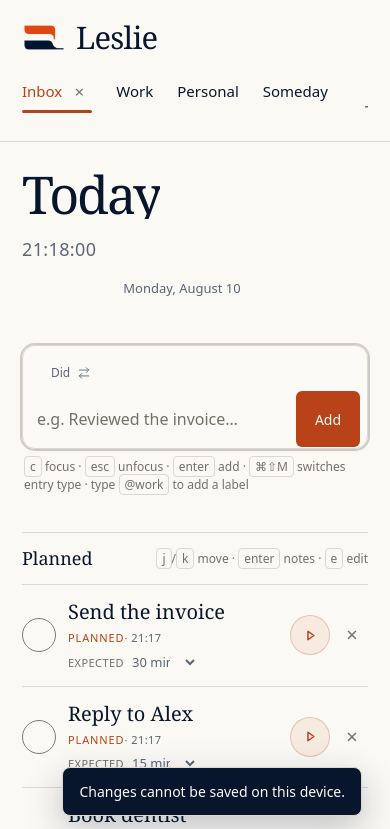
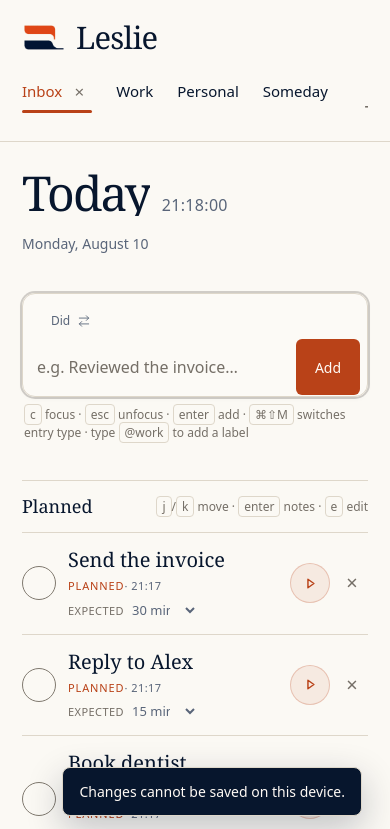
Before and after one commit to thoriqakbar0/leslie, a React (Vite) app: page / in a window 390 px wide. Shown: the top 829 px of the page. Built offline with nearby package versions, Linux system fonts and the light colour scheme; what chrono-node would draw is missing.

Commit message:
Calm the date header layout

```diff
--- a/src/index.css
+++ b/src/index.css
@@ -502,20 +502,20 @@ body:has(.notes-sidebar) {
 
 .page-header {
   position: relative;
-  margin-bottom: 38px;
+  margin-bottom: 32px;
 }
 
 .time-heading {
-  min-height: 82px;
-  display: grid;
-  grid-template-columns: auto auto;
-  align-items: end;
-  justify-content: start;
-  gap: 10px;
+  min-height: 0;
+  display: flex;
+  align-items: baseline;
+  flex-wrap: wrap;
+  gap: 6px 14px;
 }
 
 .date-title {
   min-width: 0;
+  flex: 0 1 auto;
   --date-enter-offset: 0;
   animation: date-title-enter 170ms ease-out both;
 }
@@ -558,7 +558,7 @@ body:has(.notes-sidebar) {
   appearance: none;
   background: transparent;
   color: var(--ink);
-  font: 500 clamp(58px, 6vw, 82px)/0.96 var(--serif);
+  font: 500 clamp(52px, 5vw, 70px)/0.98 var(--serif);
   letter-spacing: -0.04em;
   cursor: pointer;
 }
@@ -573,13 +573,11 @@ body:has(.notes-sidebar) {
   display: flex;
   align-items: center;
   gap: 12px;
-  padding-block-end: 6px;
+  padding-block-end: 0;
 }
 
 .time-support .live-clock {
-  position: relative;
-  top: 6px;
-  font-size: 18px;
+  font-size: clamp(16px, 1.4vw, 18px);
 }
 
 .playback-bar {
@@ -704,24 +702,27 @@ body:has(.notes-sidebar) {
 
 .date-navigation-wrap {
   position: relative;
-  width: min(100%, 320px);
-  margin-top: 14px;
+  width: fit-content;
+  max-width: 100%;
+  margin-block-start: 8px;
+  margin-inline-start: -6px;
 }
 
 .date-navigation .current-date {
-  width: 100%;
+  width: auto;
+  max-width: 100%;
   min-width: 0;
   height: 36px;
   display: block;
   margin: 0;
   overflow: hidden;
-  padding-inline: 8px;
+  padding-inline: 6px;
   border: 0;
   border-radius: 6px;
   background: transparent;
   color: var(--muted);
-  font-size: clamp(13px, 2vw, 16px);
-  text-align: center;
+  font-size: clamp(14px, 1.5vw, 16px);
+  text-align: start;
   cursor: pointer;
 }
 
@@ -1386,6 +1387,26 @@ kbd {
   color: var(--accent);
 }
 
+.entry-title-label {
+  display: inline-block;
+  margin-inline: 0.16em;
+  padding: 1px 7px;
+  border-radius: 99px;
+  background: var(--selected);
+  color: var(--accent);
+  font-family: var(--sans);
+  font-size: 0.72em;
+  font-weight: 600;
+  line-height: 1.45;
+  vertical-align: 0.08em;
+}
+
+.task-notes-trigger:hover .entry-title-label,
+.log-notes-trigger:hover .entry-title-label {
+  background: var(--accent);
+  color: var(--on-accent);
+}
+
 .task-notes-trigger:focus-visible,
 .log-notes-trigger:focus-visible,
 .activity-title-editor:focus-visible {
@@ -1420,30 +1441,6 @@ kbd {
   flex-wrap: wrap;
   gap: 5px 14px;
   margin-top: 5px;
-}
-
-.entry-labels {
-  display: inline-flex;
-  align-items: center;
-  flex-wrap: wrap;
-  gap: 4px;
-  margin: 0;
-  padding: 0;
-  list-style: none;
-}
-
-.entry-labels li {
-  padding: 2px 7px;
-  border-radius: 99px;
-  background: var(--selected);
-  color: var(--accent);
-  font-size: 11px;
-  font-weight: 500;
-  letter-spacing: 0.01em;
-}
-
-.activity-copy .entry-labels {
-  margin-top: 6px;
 }
 
 .task-card-metadata {
@@ -1837,11 +1834,11 @@ input:focus-visible {
   }
 
   .time-scale {
-    font-size: 60px;
+    font-size: 56px;
   }
 
   .time-heading {
-    min-height: 84px;
+    gap: 6px 12px;
   }
 }
 
@@ -1898,17 +1895,8 @@ input:focus-visible {
     grid-column: 2 / 3;
   }
 
-  .time-heading {
-    grid-template-columns: 1fr;
-    gap: 10px;
-  }
-
-  .time-support {
-    padding-block-end: 0;
-  }
-
   .time-scale {
-    font-size: 52px;
+    font-size: 48px;
   }
 
   .capture-box,
```
